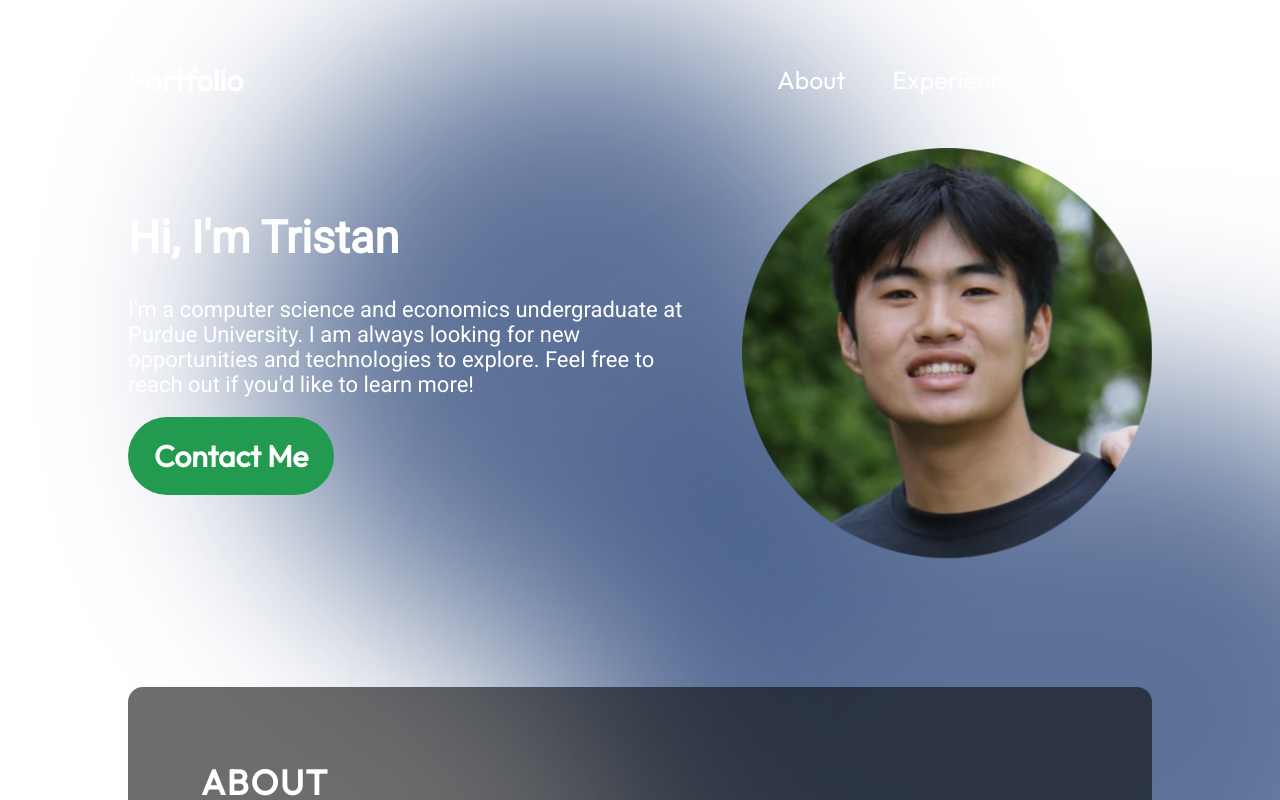
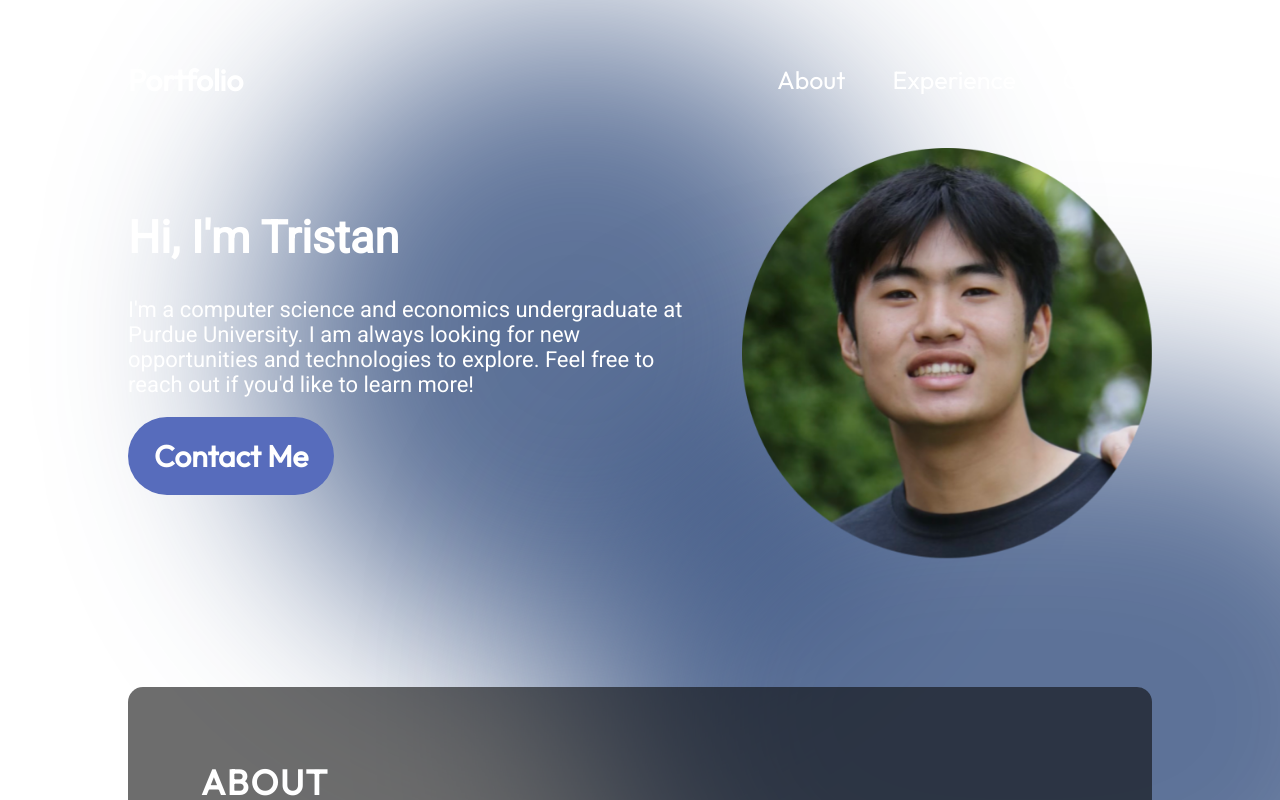
Before and after one commit to tristansze/personal-portfolio, a React (Vite) app: page / in a window 1280 px wide. Shown: the top 800 px of the page. Built offline with nearby package versions, Linux system fonts and the light colour scheme.

Commit message:
change colors

```diff
--- a/src/vars.css
+++ b/src/vars.css
@@ -1,9 +1,9 @@
 :root {
     /* Colours */
     --color-text: #ffff;
-    --color-primary: #229a50;
-    --color-secondary: #063f11;
-    --color-dark: #022a07;
+    --color-primary: #576cbc;
+    --color-secondary: #19376d;
+    --color-dark: #0b2447;
     --color-bg: #04152d;
 
     /* Fonts */
```
